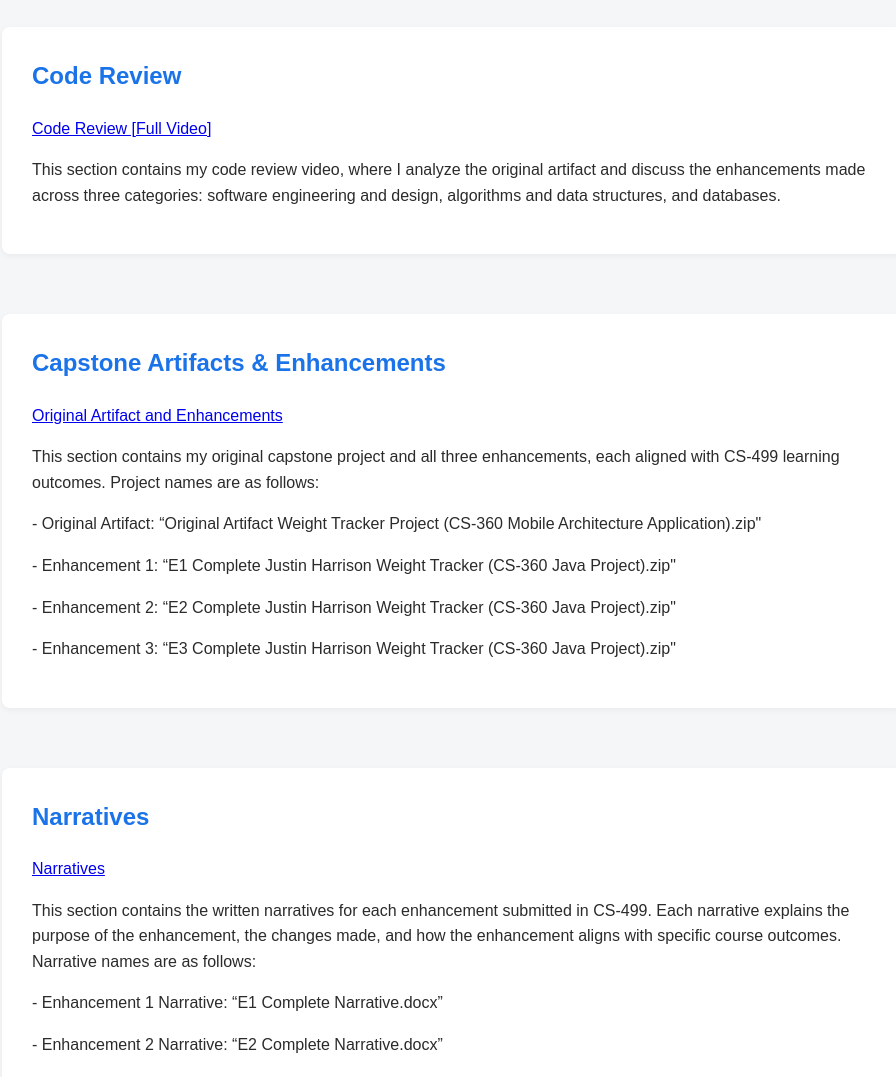
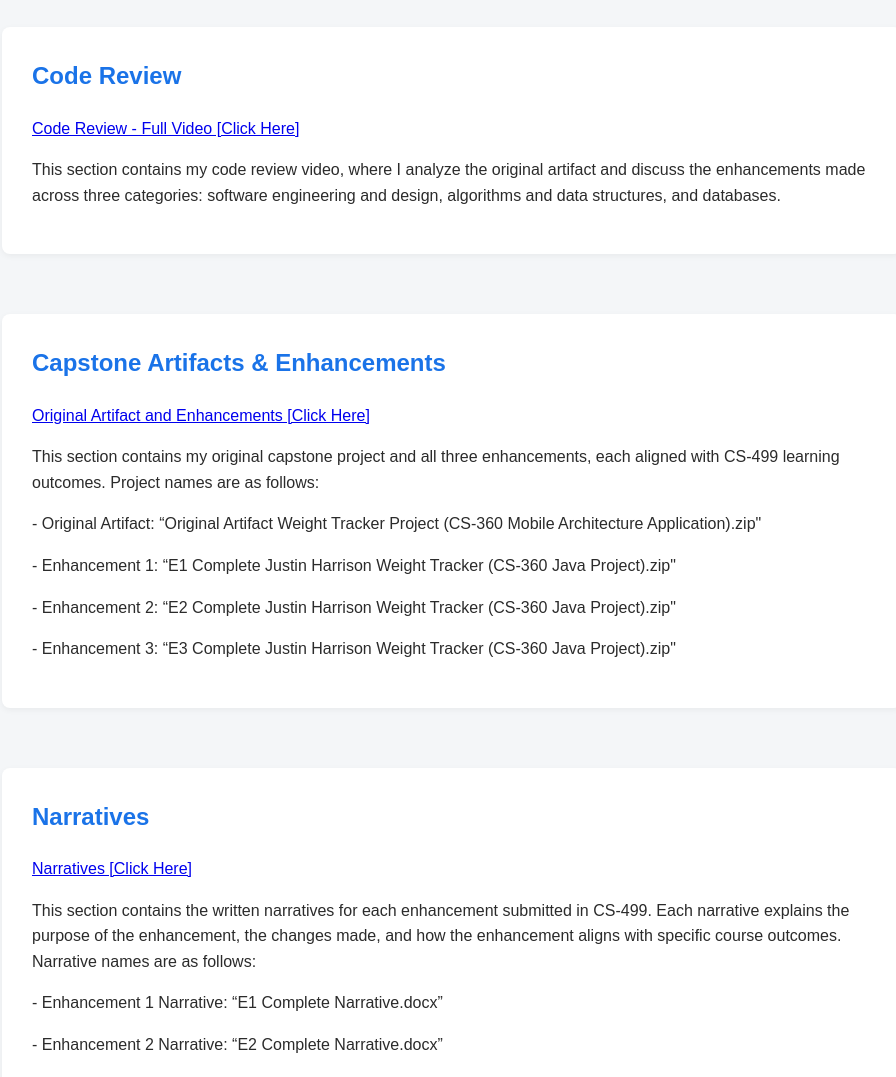
Before and after one commit to JustinHarrison99/JustinHarrison99.github.io, a plain HTML site: page index.html in a window 1280 px wide. Shown: the part 1740-2817 px from the top of the page, without its empty margins (188-1084 px from the left). Drawn offline with Linux system fonts and the light colour scheme.

Commit message:
Update index.html

```diff
--- a/index.html
+++ b/index.html
@@ -153,7 +153,7 @@
       <h2>Code Review</h2>
       <p class="video-link">
         <a href="https://youtu.be/QSUf7nmsbbg" target="_blank" rel="noopener">
-          Code Review [Full Video]
+          Code Review - Full Video [Click Here]
         </a>
       </p>
       <p>
@@ -167,7 +167,7 @@
       <h2>Capstone Artifacts & Enhancements</h2>
       <p>
         <a href="https://github.com/JustinHarrison99/JustinHarrison99.github.io/tree/main/artifacts" target="_blank" rel="noopener">
-          Original Artifact and Enhancements
+          Original Artifact and Enhancements [Click Here]
         </a>
       </p>
         <!-- THIS WILL BECOME MY MAIN CONTENT AREA -->
@@ -192,7 +192,7 @@
       <h2>Narratives</h2>
       <p>
         <a href="https://github.com/JustinHarrison99/JustinHarrison99.github.io/tree/main/narratives" target="_blank" rel="noopener">
-          Narratives
+          Narratives [Click Here]
         </a>
       </p>
         This section contains the written narratives for each enhancement submitted in CS-499.
```
